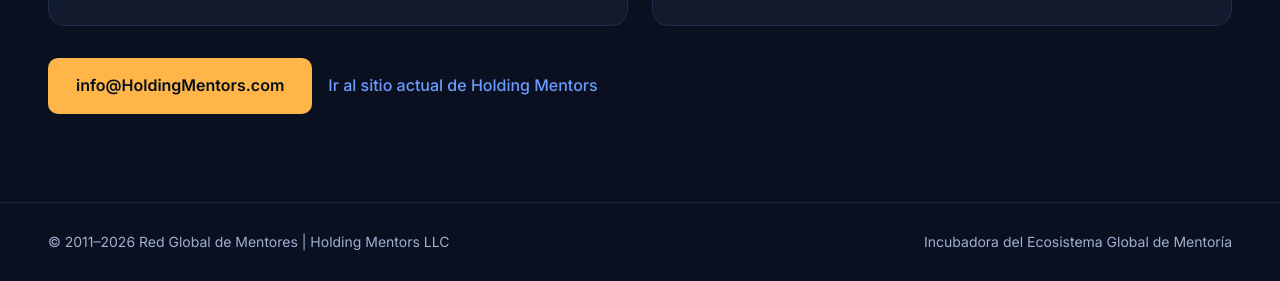
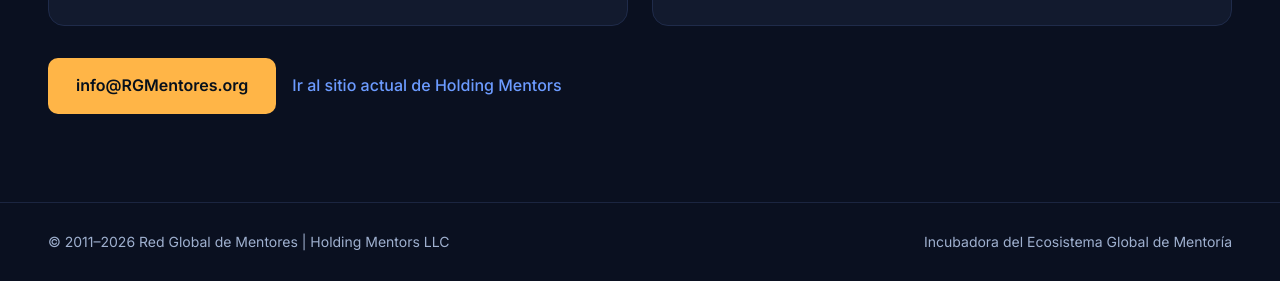
Before and after one commit to AlejandroFabricioMotta/HoldingMentors, a plain HTML site: page index.html in a window 1280 px wide. Shown: the part 4064-4345 px from the top of the page. Drawn offline with Linux system fonts and the light colour scheme.

Commit message:
Dominio propio (CNAME holdingmentors.com) y correo de contacto info@RGMentores.org
Co-Authored-By: Claude Sonnet 5.5 <noreply@anthropic.com>
Claude-Session: https://claude.ai/code/session_0186Y1JCjuX2VFaiviZ6whjY

```diff
--- a/index.html
+++ b/index.html
@@ -189,7 +189,7 @@ footer{padding:28px 48px;border-top:1px solid #1B2540;display:flex;flex-wrap:wra
       </div>
     </div>
     <div class="row" style="margin-top:32px;gap:16px;align-items:center">
-      <a class="btn" href="mailto:info@HoldingMentors.com">info@HoldingMentors.com</a>
+      <a class="btn" href="mailto:info@RGMentores.org">info@RGMentores.org</a>
       <a href="https://www.holdingmentors.com" style="font-weight:500">Ir al sitio actual de Holding Mentors</a>
     </div>
   </div>
```
Also changed, not shown: 1 other file.
